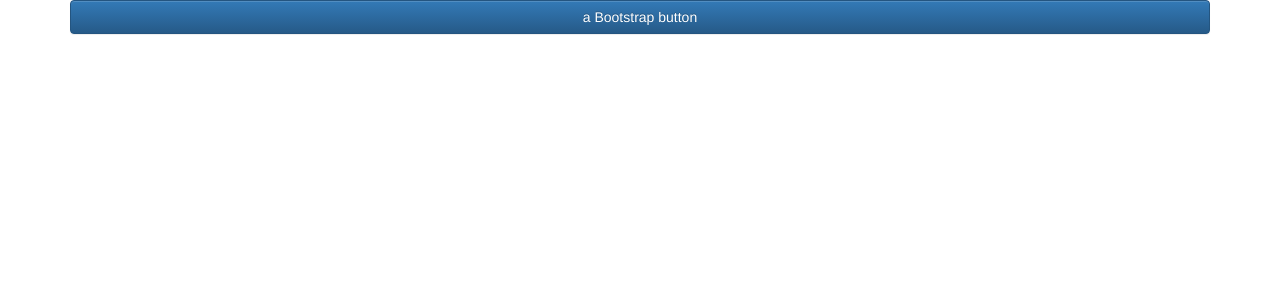
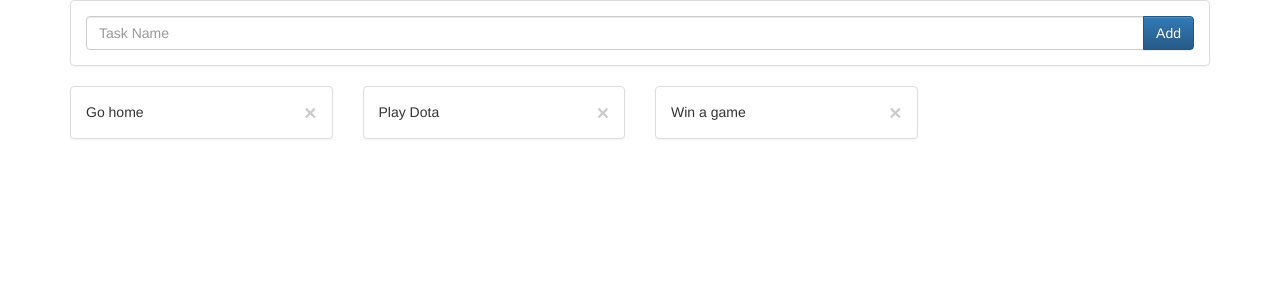
Before and after one commit to nelsontloz/react-todo-app, a React (Create React App) app: page / in a window 1280 px wide. Shown: the top 300 px of the page. Built offline with nearby package versions, Linux system fonts and the light colour scheme.

Commit message:
Added components to show a list of tasks, initial implementation of addItem component.

```diff
--- a/src/App.js
+++ b/src/App.js
@@ -1,11 +1,12 @@
 import React, { Component } from 'react';
 import './App.css';
+import ItemList from "./components/itemList";
 
 class App extends Component {
   render() {
     return (
       <div className="App container">
-          <button className="btn btn-primary btn-block"> a Bootstrap button</button>
+          <ItemList/>
       </div>
     );
   }
--- /dev/null
+++ b/src/components/addItem.js
@@ -0,0 +1,17 @@
+import React, { Component } from 'react';
+
+class AddItem extends Component {
+
+    render() {
+        return (
+            <div className="input-group">
+                <input type="text" className="form-control" placeholder="Task Name"/>
+                <span className="input-group-btn">
+                    <button className="btn btn-primary" type="button">Add</button>
+                </span>
+            </div>
+        );
+    }
+}
+
+export default AddItem;
--- /dev/null
+++ b/src/components/item.js
@@ -0,0 +1,30 @@
+import React, { Component } from 'react';
+
+class Item extends Component {
+
+    constructor(props) {
+        super(props);
+        this.deleteTask = this.deleteTask.bind(this);
+    }
+
+    deleteTask() {
+        this.props.onDelete(this.props.taskName);
+    }
+
+    render() {
+        return (
+            <div className="panel panel-default">
+                <div className="panel-body">
+                    <button onClick={this.deleteTask} type="button" className="close" data-dismiss="alert" aria-label="Close">
+                        <span aria-hidden="true">&times;</span>
+                    </button>
+                    {this.props.taskName}
+                </div>
+
+            </div>
+
+        );
+    }
+}
+
+export default Item;
--- /dev/null
+++ b/src/components/itemList.js
@@ -0,0 +1,49 @@
+import React, { Component } from 'react';
+import Item from "./item";
+import AddItem from "./addItem";
+
+class ItemList extends Component {
+
+    constructor(props) {
+        super(props);
+        this.state = {
+            items: ['Go home', 'Play Dota', 'Win a game']
+        };
+        this.onDeleteTask = this.onDeleteTask.bind(this);
+    }
+
+    onDeleteTask(taskToDelete) {
+        let filteredTasks = this.state.items.filter(taskName => {
+            return taskName !== taskToDelete;
+        });
+
+        this.setState({
+            items: filteredTasks
+        });
+    }
+
+    drawItems() {
+        return this.state.items.map(taskName => (
+            <div key={taskName} className="col-xs-12 col-sm-6 col-md-4 col-lg-3">
+                <Item taskName={taskName} onDelete={this.onDeleteTask}/>
+            </div>
+        ));
+    }
+
+    render() {
+        return (
+            <div>
+                <div className="panel panel-default">
+                    <div className="panel-body">
+                        <AddItem/>
+                    </div>
+                </div>
+                <div className="row">
+                    {this.drawItems(3)}
+                </div>
+            </div>
+        );
+    };
+}
+
+export default ItemList;
```
Also changed, not shown: src/components/item.css (added).
